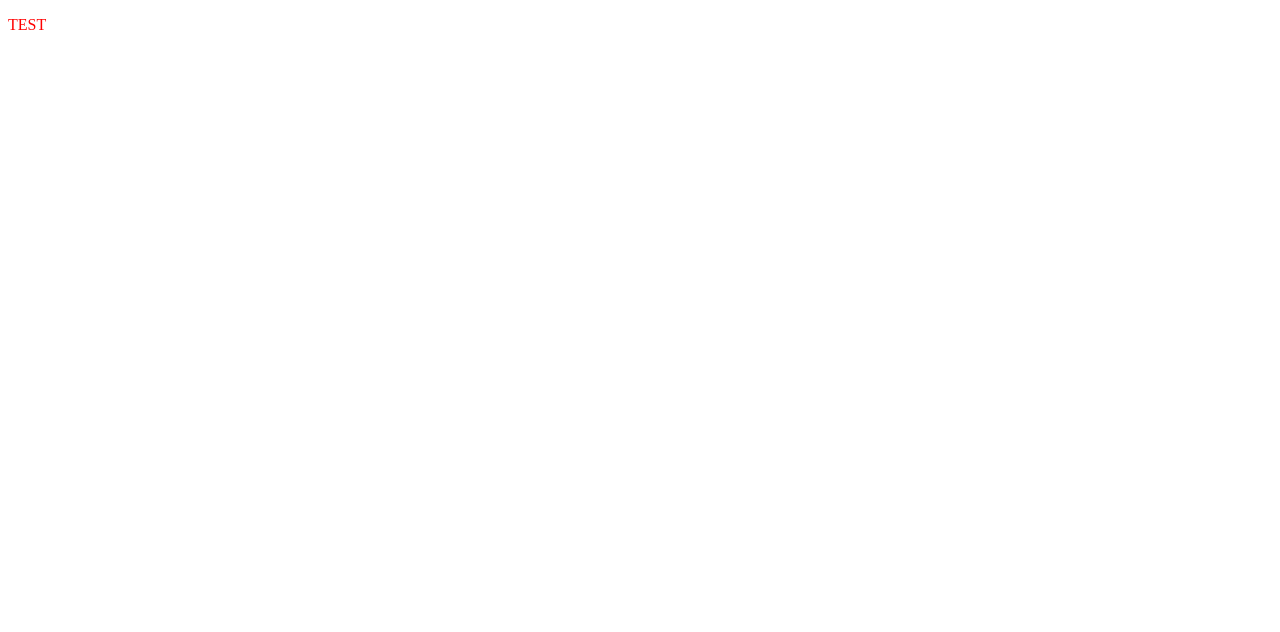
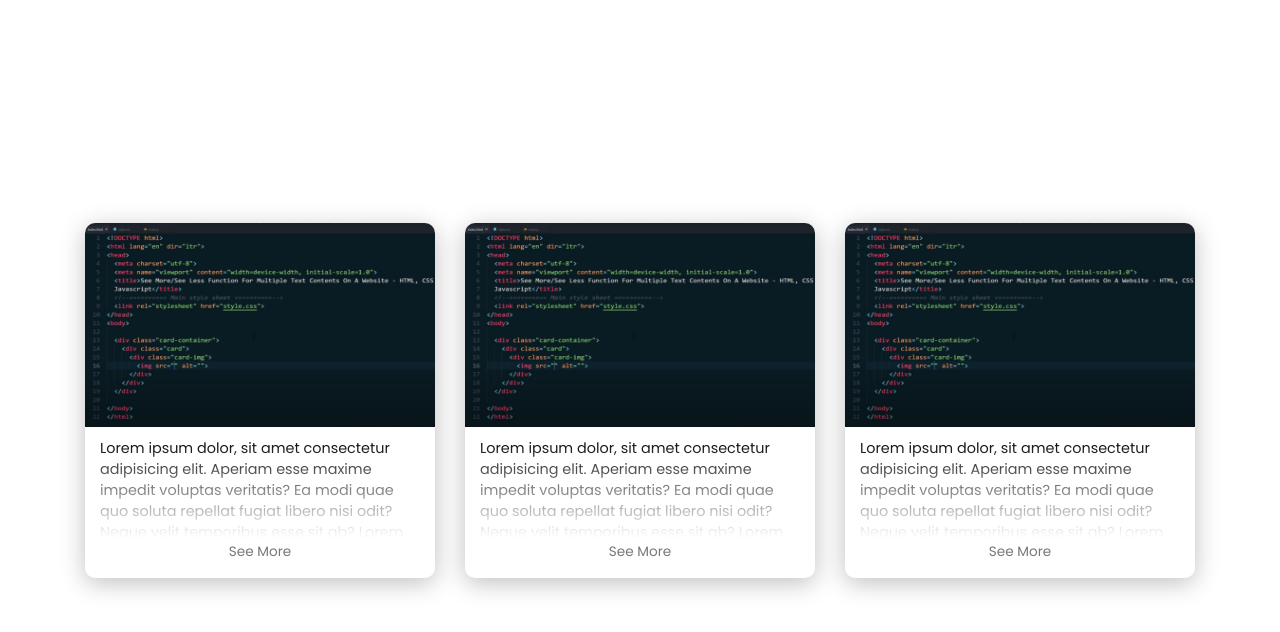
Before and after one commit to KirilKai/KirilKai.github.io, a plain HTML site: page index.html in a window 1280 px wide. Drawn offline with Linux system fonts and the light colour scheme.

Commit message:
card design

```diff
--- a/index.html
+++ b/index.html
@@ -7,6 +7,67 @@
     <link rel="stylesheet" href="style.css" />
   </head>
   <body>
-    <p>TEST</p>
+    <div class="card-container">
+      <div class="card">
+        <div class="card-img">
+          <img src="images/img1.png" alt="" />
+        </div>
+        <div class="card-content">
+          <p class="text">
+            Lorem ipsum dolor, sit amet consectetur adipisicing elit. Aperiam
+            esse maxime impedit voluptas veritatis? Ea modi quae quo soluta
+            repellat fugiat libero nisi odit? Neque velit temporibus esse sit
+            ab? Lorem ipsum dolor, sit amet consectetur adipisicing elit.
+            Aperiam esse maxime impedit voluptas veritatis? Ea modi quae quo
+            soluta repellat fugiat libero nisi odit? Neque velit temporibus esse
+            sit ab? Lorem ipsum dolor, sit amet consectetur adipisicing elit.
+            Aperiam esse maxime impedit voluptas veritatis? Ea modi quae quo
+            soluta repellat fugiat libero nisi odit? Neque velit temporibus esse
+            sit ab?
+          </p>
+          <span class="see-more-btn">See More </span>
+        </div>
+      </div>
+      <div class="card">
+        <div class="card-img">
+          <img src="images/img1.png" alt="" />
+        </div>
+        <div class="card-content">
+          <p class="text">
+            Lorem ipsum dolor, sit amet consectetur adipisicing elit. Aperiam
+            esse maxime impedit voluptas veritatis? Ea modi quae quo soluta
+            repellat fugiat libero nisi odit? Neque velit temporibus esse sit
+            ab? Lorem ipsum dolor, sit amet consectetur adipisicing elit.
+            Aperiam esse maxime impedit voluptas veritatis? Ea modi quae quo
+            soluta repellat fugiat libero nisi odit? Neque velit temporibus esse
+            sit ab? Lorem ipsum dolor, sit amet consectetur adipisicing elit.
+            Aperiam esse maxime impedit voluptas veritatis? Ea modi quae quo
+            soluta repellat fugiat libero nisi odit? Neque velit temporibus esse
+            sit ab?
+          </p>
+          <span class="see-more-btn">See More </span>
+        </div>
+      </div>
+      <div class="card">
+        <div class="card-img">
+          <img src="images/img1.png" alt="" />
+        </div>
+        <div class="card-content">
+          <p class="text">
+            Lorem ipsum dolor, sit amet consectetur adipisicing elit. Aperiam
+            esse maxime impedit voluptas veritatis? Ea modi quae quo soluta
+            repellat fugiat libero nisi odit? Neque velit temporibus esse sit
+            ab? Lorem ipsum dolor, sit amet consectetur adipisicing elit.
+            Aperiam esse maxime impedit voluptas veritatis? Ea modi quae quo
+            soluta repellat fugiat libero nisi odit? Neque velit temporibus esse
+            sit ab? Lorem ipsum dolor, sit amet consectetur adipisicing elit.
+            Aperiam esse maxime impedit voluptas veritatis? Ea modi quae quo
+            soluta repellat fugiat libero nisi odit? Neque velit temporibus esse
+            sit ab?
+          </p>
+          <span class="see-more-btn">See More </span>
+        </div>
+      </div>
+    </div>
   </body>
 </html>
--- a/style.css
+++ b/style.css
@@ -1,3 +1,98 @@
-p {
-  color: red;
+@import url('https://fonts.googleapis.com/css2?family=Poppins:wght@200;400&display=swap');
+
+* {
+  margin: 0;
+  padding: 0;
+  box-sizing: border-box;
+  font-family: 'Poppins', sans-serif;
 }
+
+body {
+  background: #ffff;
+  min-height: 100vh;
+  display: flex;
+  justify-content: center;
+  align-items: center;
+}
+
+.card-container {
+  display: flex;
+  justify-content: center;
+  align-items: center;
+  gap: 30px;
+  flex-wrap: wrap;
+  margin: 30px;
+}
+
+.card {
+  position: relative;
+  background: #ffff;
+  width: 350px;
+  box-shadow: 0 5px 25px rgba(2, 2, 2, 0.25);
+  border-radius: 10px;
+  overflow: hidden;
+}
+
+.card .card-img {
+  position: relative;
+  width: 350px;
+  height: 200px;
+  display: flex;
+  justify-content: center;
+  justify-items: center;
+}
+
+.card .card-img img {
+  width: 102%;
+  height: 102%;
+}
+
+.card-content {
+  position: relative;
+  text-align: center;
+  margin: 15px;
+}
+
+.card-content .text {
+  position: relative;
+  font-size: 0.9em;
+  text-align: left;
+  height: 100px;
+  overflow: hidden;
+}
+
+.card-content .text:before {
+  content: '';
+  position: absolute;
+  bottom: 0;
+  left: 0;
+  width: 100%;
+  height: 100%;
+  background: linear-gradient(to top, #fff, transparent);
+}
+
+.card-content .see-more-btn {
+  font-size: 0.85em;
+  color: #777;
+  user-select: none;
+  cursor: pointer;
+  transition: color 0.3s ease;
+}
+
+.card-content .see-more-btn:hover {
+  color: #111;
+}
+
+@media screen and (max-width: 450px) {
+  .card-container {
+    margin: 15px;
+  }
+  .card {
+    width: 100%;
+  }
+  .card .card-img {
+    width: 100%;
+    max-width: 800px;
+    height: auto;
+  }
+}
```
Also changed, not shown: images/img1.png (added).
